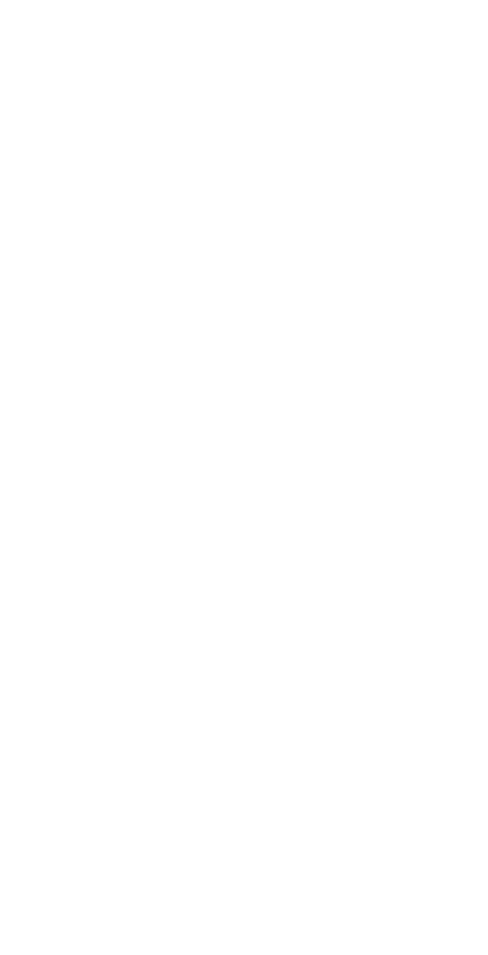
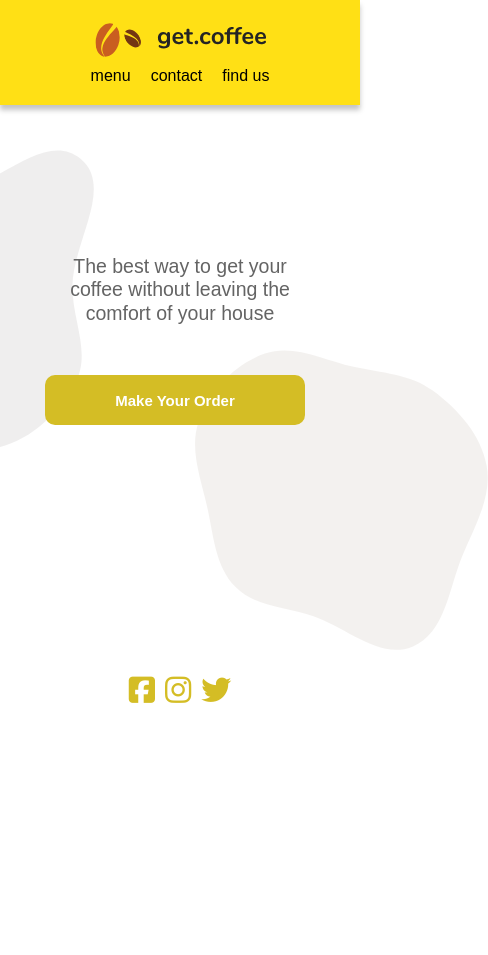
Before and after one commit to samoettinger/getcoffee, a plain HTML site: page index.html in a window 390 px wide. Shown: the whole page, 488 px wide, since content can reach past the window. Before the commit the page ends 844 px from the top, so only its background shows below. Drawn offline with Linux system fonts and the light colour scheme; a web font is replaced by a local one.

Commit message:
Mobile CSS

```diff
--- a/CSS/fonts.css
+++ b/CSS/fonts.css
@@ -30,3 +30,6 @@
 
 /* Raleway Font */
 @import url('https://fonts.googleapis.com/css2?family=Raleway:ital,wght@0,100;0,200;0,300;0,400;0,500;0,600;0,700;0,800;0,900;1,100;1,200;1,300;1,400;1,500;1,600;1,700;1,800;1,900&display=swap');
+
+/* Baloo Tamma 2 Font */
+@import url('https://fonts.googleapis.com/css2?family=Baloo+Tamma+2:wght@400;500;600;700;800&display=swap');
--- a/CSS/reset.css
+++ b/CSS/reset.css
@@ -12,8 +12,8 @@ summary, time, mark, audio, video {
 	margin: 0;
 	padding: 0;
 	border: 0;
-	font-size: 100%;
 	vertical-align: baseline;
+	font-family: sans-serif;
 	box-sizing: border-box;
 }
 /* HTML5 display-role reset for older browsers */
@@ -22,7 +22,6 @@ footer, header, hgroup, menu, nav, section {
 	display: block;
 }
 body {
-	line-height: 1;
 	box-sizing: border-box;
 }
 ol, ul {
--- a/CSS/style.css
+++ b/CSS/style.css
@@ -0,0 +1,108 @@
+/* BODY Section */
+body{
+     width: 360px;
+     overflow: hidden;
+}
+
+/* HEADER Section */
+body header{
+     text-align: center;
+     padding: 10px 0px 20px 0px;
+     box-shadow: 0px 5px 5px #25252545;
+     background-color: #ffe015;
+}
+
+/* HEADER Section | Logo */
+body header .container .container-logo .header-logo .logo img{
+     margin-top: 10px;
+}
+
+body header .container .container-logo .header-logo .logo figcaption{
+     display: none;
+}
+
+/* HEADER Section | Menu */
+body header .container .menu .header-menu ul{
+     display: flex;
+     justify-content: center;
+}
+
+body header .container .menu .header-menu ul li{
+     font-family: 'Baloo Tamma 2', sans-serif;
+     margin: 5px 10px 0px 10px;
+     cursor: pointer;
+}
+
+/* ////////////////////////////////////////////////// */
+/* ////////////////////////////////////////////////// */
+
+/* MAIN Section */
+body main{
+
+}
+/* MAIN | Images */
+body main .container .cup{
+     display: none;
+}
+
+body main .vector{
+     position: absolute;
+     height: 300px;
+     z-index: -1;
+}
+
+body main .vector.vector-left{
+     top: 150px; left: -40%;
+}
+
+body main .vector.vector-right{
+     top: 350px; left: 50%;
+}
+
+/* MAIN | Content */
+body main section{
+     width: 75%;
+     margin: auto;
+}
+
+body main section .container h2{
+     color: #646464;
+     font-family: 'Baloo Tamma 2', sans-serif;
+     font-size: 5vw;
+     font-weight: 400;
+     line-height: 6vw;
+     margin-top: 150px;
+     margin-bottom: 50px;
+     text-align: center;
+}
+
+body main section .container button{
+     height: 50px;
+     width: 260px;
+     padding: 0px;
+
+     color: #FFFFFF;
+     font-family: 'Baloo Tamma 2', sans-serif;
+     font-size: 15px;
+     font-weight: 700;
+
+     border: none;
+     border-radius: 10px;
+     background-color: #d4bd25;
+}
+
+/* MAIN | Social Media */
+body main section .container .social-media{
+     display: flex;
+     justify-content: center;
+}
+
+body main section .container .social-media a{
+     text-decoration: none;
+}
+
+body main section .container .social-media li .fab{
+     color: #d4bd25;
+     font-size: 30px;
+     margin: 250px 5px;
+}
--- a/index.html
+++ b/index.html
@@ -10,14 +10,58 @@
      <script src="https://kit.fontawesome.com/8293e4f16d.js" crossorigin="anonymous"></script>
 
      <!-- CSS | Cascade Style Sheet -->
-     <link rel="stylesheet" href="./css/fonts.css">
-	<link rel="stylesheet" href="./css/reset.css">
+     <link rel="stylesheet" href="./CSS/fonts.css">
+	<link rel="stylesheet" href="./CSS/reset.css">
 
 	<!-- CSS | Cascade Style Sheet -->
-	<link rel="stylesheet" href="./css/style.css">
-	<link rel="stylesheet" href="./css/responsive.css">
+	<link rel="stylesheet" href="./CSS/style.css">
+	<link rel="stylesheet" href="./CSS/responsive.css">
+
+     <!-- FAVICON -->
+     <link rel="icon" href="./Image/graos.svg" sizes="any" type="image/svg+xml">
 </head>
 <body>
+     <header>
+          <div class="container">
+               <div class="container-logo">
+                    <a href="#" class="header-logo">
+                         <figure class="logo">
+                              <img src="./Image/logo.svg" alt="Get Coffee Logo">
+                              <figcaption>Get Coffee</figcaption>
+                         </figure>
+                    </a>
+               </div>
+               <div class="menu">
+                    <nav class="header-menu">
+                         <ul>
+                              <li>menu</li>
+                              <li>contact</li>
+                              <li>find us</li>
+                         </ul>
+                    </nav>
+               </div>
+          </div>
+     </header>
 
+     <main>
+          <section class="container">
+               <img class="cup" src="./Image/copo.svg" alt="Coffee Cup">
+               <img class="vector vector-left" src="./Image/vector-left.svg" alt="">
+               <img class="vector vector-right" src="./Image/vector-right.svg" alt="">
+               <div class="container">
+                    <h2>
+                         The best way to get your coffee
+                         without leaving the comfort
+                         of your house
+                    </h2>
+                    <button>Make Your Order</button>
+                    <ul class="social-media">
+                         <li><a href=""><i class="fab fa-facebook-square"></i></a></li>
+                         <li><a href=""><i class="fab fa-instagram"></i></a></li>
+                         <li><a href=""><i class="fab fa-twitter"></i></a></li>
+                    </ul>
+               </div>
+          </section>
+     </main>
 </body>
 </html>
```
Also changed, not shown: Image/media-facebook.svg (added), Image/media-linkdin.svg (deleted).
